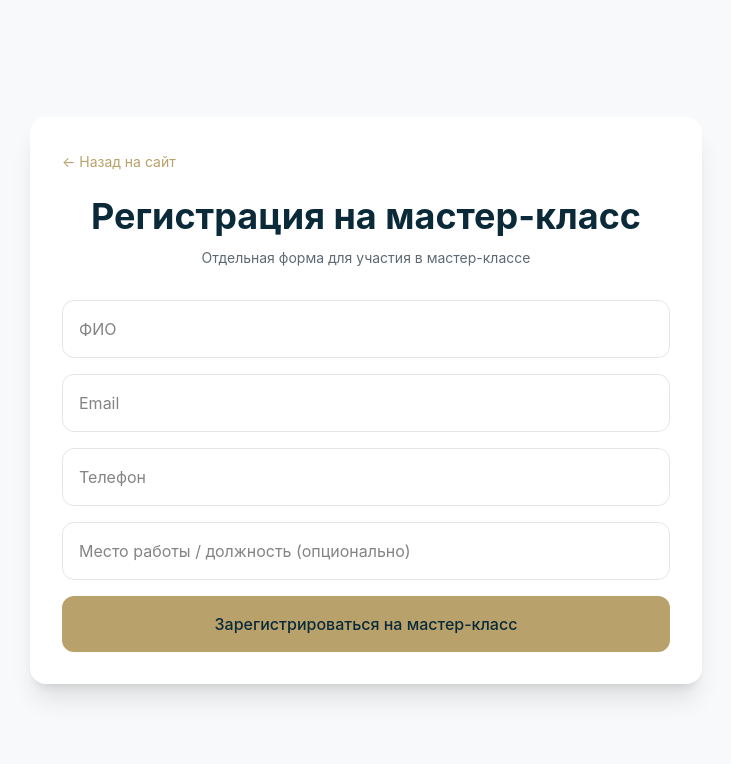
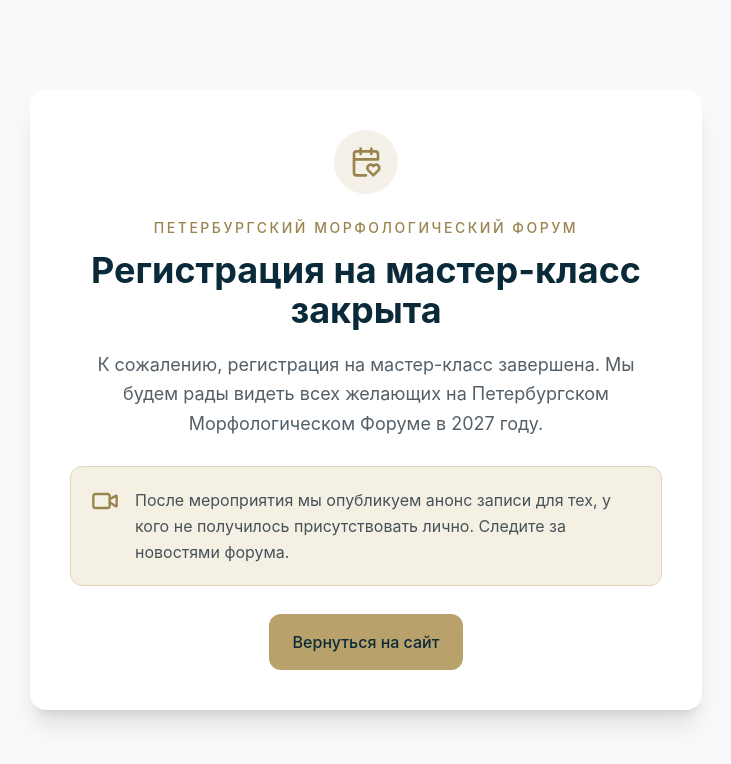
Before and after one commit to Rudawen/morphology-forum, a React (Vite) app: page /masterclass-register in a window 1280 px wide. Shown: the top 764 px of the page, without its empty margins (274-1005 px from the left). Built offline with nearby package versions, Linux system fonts and the light colour scheme.

Commit message:
Close masterclass registration

```diff
--- a/server.cjs
+++ b/server.cjs
@@ -135,36 +135,10 @@ app.post('/register', (req, res) => {
 });
 
 app.post('/masterclass-register', (req, res) => {
-  const { full_name, email, phone, workplace = '' } = req.body;
-
-  const requiredValues = [full_name, email, phone];
-
-  if (requiredValues.some((value) => typeof value !== 'string' || !value.trim())) {
-    return res.status(400).json({ error: 'Заполните обязательные поля' });
-  }
-
-  if (typeof workplace !== 'string') {
-    return res.status(400).json({ error: 'Проверьте место работы / должность' });
-  }
-
-  if (!/^[^\s@]+@[^\s@]+\.[^\s@]+$/.test(email)) {
-    return res.status(400).json({ error: 'Введите корректный Email' });
-  }
-
-  db.run(
-    `INSERT INTO masterclass_registrations
-      (full_name, email, phone, workplace)
-     VALUES (?, ?, ?, ?)`,
-    [full_name, email, phone, workplace].map((value) => value.trim()),
-    function (err) {
-      if (err) {
-        console.error(err);
-        return res.status(500).json({ error: 'Ошибка сервера' });
-      }
-
-      res.json({ success: true });
-    }
-  );
+  res.status(410).json({
+    closed: true,
+    error: 'Регистрация на мастер-класс закрыта',
+  });
 });
 
 app.get('/api', (req, res) => {
--- a/src/app/App.tsx
+++ b/src/app/App.tsx
@@ -259,7 +259,7 @@ function HomePage() {
                 to="/masterclass-register"
                 className="inline-flex w-full items-center justify-center rounded-lg bg-[#B8A16A] px-6 py-4 text-center text-[#0A2A3A] shadow-md transition hover:-translate-y-0.5 hover:bg-[#A8925E] sm:w-auto"
               >
-                Зарегистрироваться на мастер-класс
+                Регистрация на мастер-класс закрыта
               </Link>
             </div>
 
--- a/src/app/MasterclassRegister.tsx
+++ b/src/app/MasterclassRegister.tsx
@@ -1,130 +1,40 @@
-import { useState } from "react";
-import { Link } from "react-router-dom";
+import { CalendarHeart, Video } from 'lucide-react';
+import { Link } from 'react-router-dom';
 
 export default function MasterclassRegister() {
-  const [form, setForm] = useState({
-    full_name: "",
-    email: "",
-    phone: "",
-    workplace: "",
-  });
-  const [message, setMessage] = useState("");
-  const [loading, setLoading] = useState(false);
+  return (
+    <div className="flex min-h-screen items-center justify-center bg-[#F8F9FA] p-4 sm:p-6">
+      <main className="w-full max-w-2xl rounded-2xl bg-white p-6 text-center shadow-xl md:p-10">
+        <div className="mx-auto mb-6 flex h-16 w-16 items-center justify-center rounded-full bg-[#B8A16A]/15">
+          <CalendarHeart className="h-8 w-8 text-[#9A844E]" aria-hidden="true" />
+        </div>
 
-  const handleChange = (event: React.ChangeEvent<HTMLInputElement>) => {
-    setForm({
-      ...form,
-      [event.target.name]: event.target.value,
-    });
-  };
+        <p className="mb-3 text-sm font-medium uppercase tracking-[0.18em] text-[#9A844E]">
+          Петербургский Морфологический Форум
+        </p>
+        <h1 className="mb-5 text-3xl font-bold text-[#0A2A3A] md:text-4xl">
+          Регистрация на мастер-класс закрыта
+        </h1>
+        <p className="mx-auto max-w-xl text-base leading-relaxed text-[#1A2A36]/75 md:text-lg">
+          К сожалению, регистрация на мастер-класс завершена. Мы будем рады видеть всех желающих
+          на Петербургском Морфологическом Форуме в 2027 году.
+        </p>
 
-  const handleSubmit = async (event: React.FormEvent) => {
-    event.preventDefault();
-    setMessage("");
+        <div className="my-7 rounded-xl border border-[#E0D5B7] bg-[#F5F0E4] p-5 text-left sm:flex sm:items-start sm:gap-4">
+          <Video className="mx-auto mb-3 h-7 w-7 shrink-0 text-[#9A844E] sm:mx-0 sm:mb-0" aria-hidden="true" />
+          <p className="text-sm leading-relaxed text-[#1A2A36]/80 md:text-base">
+            После мероприятия мы опубликуем анонс записи для тех, у кого не получилось
+            присутствовать лично. Следите за новостями форума.
+          </p>
+        </div>
 
-    if (!form.full_name.trim() || !form.email.trim() || !form.phone.trim()) {
-      setMessage("Заполните ФИО, Email и телефон");
-      return;
-    }
-
-    if (!/^[^\s@]+@[^\s@]+\.[^\s@]+$/.test(form.email)) {
-      setMessage("Введите корректный Email");
-      return;
-    }
-
-    setLoading(true);
-
-    try {
-      const response = await fetch("/masterclass-register", {
-        method: "POST",
-        headers: {
-          "Content-Type": "application/json",
-        },
-        body: JSON.stringify(form),
-      });
-
-      if (!response.ok) {
-        const data = await response.json().catch(() => null);
-        throw new Error(data?.error || "Ошибка сохранения");
-      }
-
-      setMessage("Регистрация на мастер-класс успешно отправлена");
-      setForm({
-        full_name: "",
-        email: "",
-        phone: "",
-        workplace: "",
-      });
-    } catch (error) {
-      console.error(error);
-      setMessage(error instanceof Error ? error.message : "Ошибка сохранения");
-    } finally {
-      setLoading(false);
-    }
-  };
-
-  return (
-    <div className="min-h-screen bg-[#F8F9FA] flex items-center justify-center p-4 sm:p-6">
-      <div className="w-full max-w-2xl bg-white shadow-xl rounded-2xl p-5 md:p-8">
         <Link
           to="/"
-          className="mb-6 inline-flex text-sm text-[#B8A16A] hover:text-[#0A2A3A]"
+          className="inline-flex w-full items-center justify-center rounded-xl bg-[#B8A16A] px-6 py-4 font-medium text-[#0A2A3A] transition hover:bg-[#A8925E] sm:w-auto"
         >
-          ← Назад на сайт
+          Вернуться на сайт
         </Link>
-
-        <h1 className="text-2xl md:text-4xl font-bold mb-3 text-center text-[#0A2A3A]">
-          Регистрация на мастер-класс
-        </h1>
-        <p className="mb-8 text-center text-sm text-[#1A2A36]/70">
-          Отдельная форма для участия в мастер-классе
-        </p>
-
-        <form onSubmit={handleSubmit} className="space-y-4">
-          <input
-            name="full_name"
-            value={form.full_name}
-            onChange={handleChange}
-            placeholder="ФИО"
-            className="w-full min-w-0 border p-4 rounded-xl"
-          />
-
-          <input
-            name="email"
-            type="email"
-            value={form.email}
-            onChange={handleChange}
-            placeholder="Email"
-            className="w-full min-w-0 border p-4 rounded-xl"
-          />
-
-          <input
-            name="phone"
-            value={form.phone}
-            onChange={handleChange}
-            placeholder="Телефон"
-            className="w-full min-w-0 border p-4 rounded-xl"
-          />
-
-          <input
-            name="workplace"
-            value={form.workplace}
-            onChange={handleChange}
-            placeholder="Место работы / должность (опционально)"
-            className="w-full min-w-0 border p-4 rounded-xl"
-          />
-
-          <button
-            type="submit"
-            disabled={loading}
-            className="w-full bg-[#B8A16A] text-[#0A2A3A] p-4 rounded-xl transition hover:bg-[#A8925E] disabled:opacity-70"
-          >
-            {loading ? "Отправка..." : "Зарегистрироваться на мастер-класс"}
-          </button>
-
-          {message && <div className="text-center mt-4">{message}</div>}
-        </form>
-      </div>
+      </main>
     </div>
   );
 }
```
